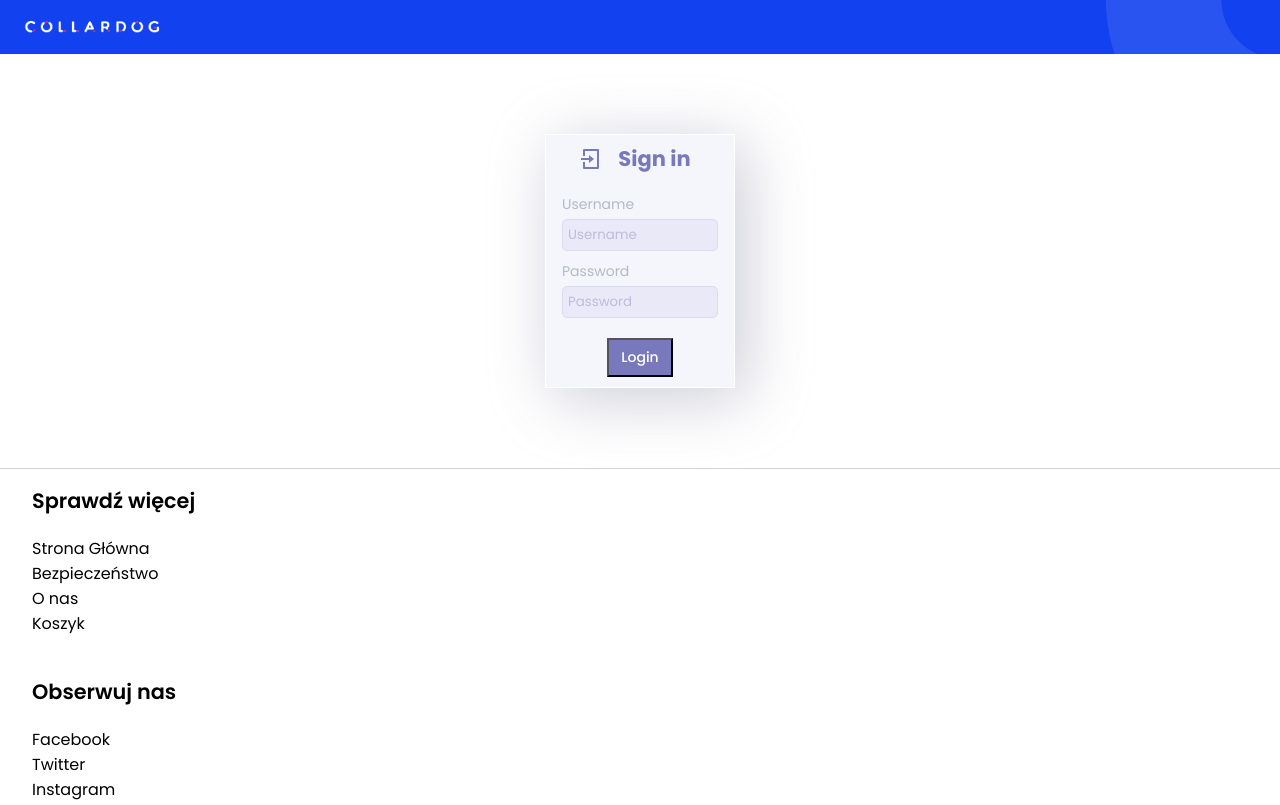
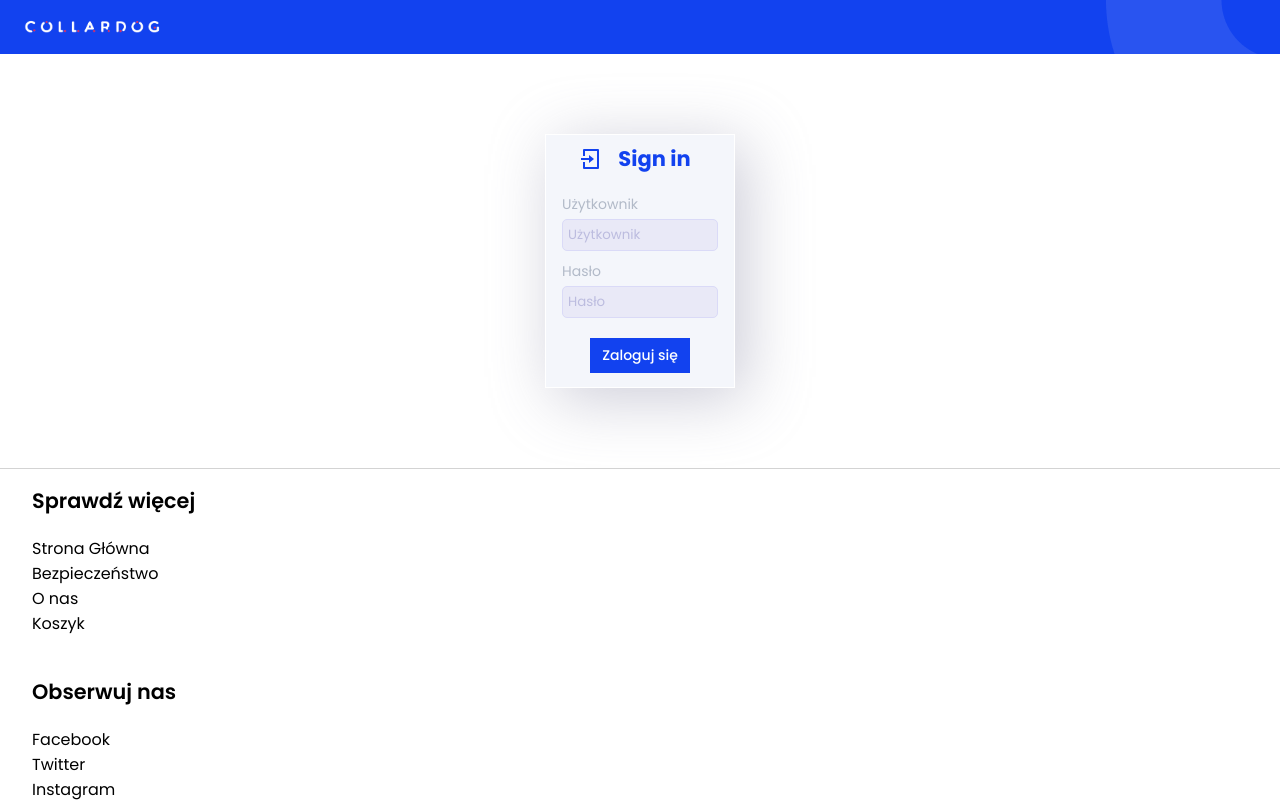
Before and after one commit to zalewa10/Smart-Collar-Projekt, a plain HTML site: page login.html in a window 1280 px wide. Shown: the top 805 px of the page. Drawn offline with Linux system fonts and the light colour scheme.

Commit message:
login v2

```diff
--- a/login.css
+++ b/login.css
@@ -91,7 +91,7 @@ h2 {
 }
 
 .card svg {
-    color: #7878bd;
+    color: rgb(18, 66, 239);
     margin-bottom: 20px;
     margin-right: 5px;
 }
@@ -99,7 +99,7 @@ h2 {
 .form_heading {
     padding-bottom: 20px;
     font-size: 21px;
-    color: #7878bd;
+    color: rgb(18, 66, 239);
 }
 
 .field {
@@ -116,7 +116,7 @@ h2 {
 }
 
 .input:focus-visible {
-    outline: 1px solid #aeaed6;
+    outline: 1px solid #0263ff;
 }
 
 .input::placeholder {
@@ -131,17 +131,18 @@ label {
 }
 
 button {
-    background-color: #7878bd;
+    background-color: rgb(18, 66, 239);
     margin-top: 10px;
     font-size: 14px;
     padding: 7px 12px;
     height: auto;
     font-weight: 500;
     color: white;
+    border: none;
 }
 
 button:hover {
-    background-color: #5f5f9c;
+    background-color: #0263ff;
 }
 
 
--- a/login.html
+++ b/login.html
@@ -35,22 +35,21 @@
             <h1 class="form_heading">Sign in</h1>
         </div>
         <div class="field">
-            <label for="username">Username</label>
-            <input required id="username" placeholder="Username" type="text" name="username" class="input">
+            <label for="Użytkownik">Użytkownik</label>
+            <input required id="Użytkownik" placeholder="Użytkownik" type="text" name="Użytkownik" class="input">
         </div>
         <div class="field">
-            <label for="password">Password</label>
-            <input required id="password" placeholder="Password" type="password" name="user_password" class="input">
+            <label for="Hasło">Hasło</label>
+            <input required id="Hasło" placeholder="Hasło" type="password" name="Hasło" class="input">
         </div>
         <div class="field">
-            <button href='index.html' class="button">Login</button>
+            <button href='index.html' class="button">Zaloguj się</button>
         </div>
     </form>
 
     <div class="zakladki">
         <p>Sprawdź więcej</p>
         <ul>
-
             <li><a href="index.html">Strona Główna</li>
             <li><a href="bezpieczenstwo.html">Bezpieczeństwo</li>
             <li><a href="o_nas.html">O nas</li>
```
